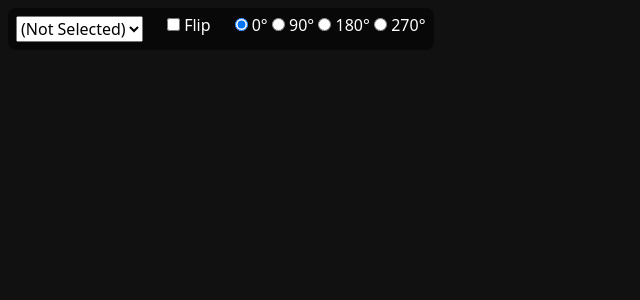
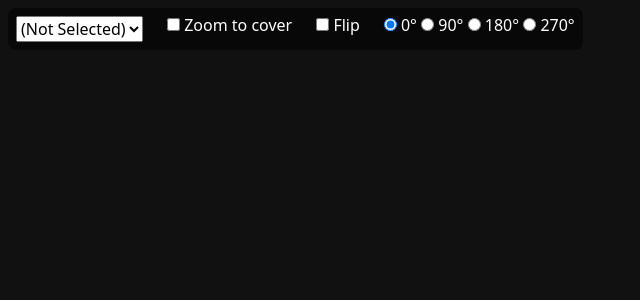
Before and after one commit to jeongtae/simple-webcam-app, a Svelte app: page / in a window 1280 px wide. Shown: the top 300 px of the page, without its empty margins (0-640 px from the left). Built offline with nearby package versions, Linux system fonts and the light colour scheme.

Commit message:
add zoom to cover option

```diff
--- a/src/App.svelte
+++ b/src/App.svelte
@@ -39,6 +39,7 @@
       .then(setVideoSource)
   })
 
+  let isZoomToCover = $state(false)
   let isFlipped = $state(false)
   let rotation = $state(0)
 </script>
@@ -48,6 +49,7 @@
     bind:this={video}
     muted
     autoplay
+    style:object-fit={isZoomToCover ? 'cover' : 'contain'}
     style:transform={`rotate(${rotation}deg) scaleX(${isFlipped ? -1 : 1})`}
   ></video>
 
@@ -60,6 +62,13 @@
         </option>
       {/each}
     </select>
+
+    <div>
+      <label>
+        <input type="checkbox" bind:checked={isZoomToCover} />
+        Zoom to cover
+      </label>
+    </div>
 
     <div>
       <label>
```
